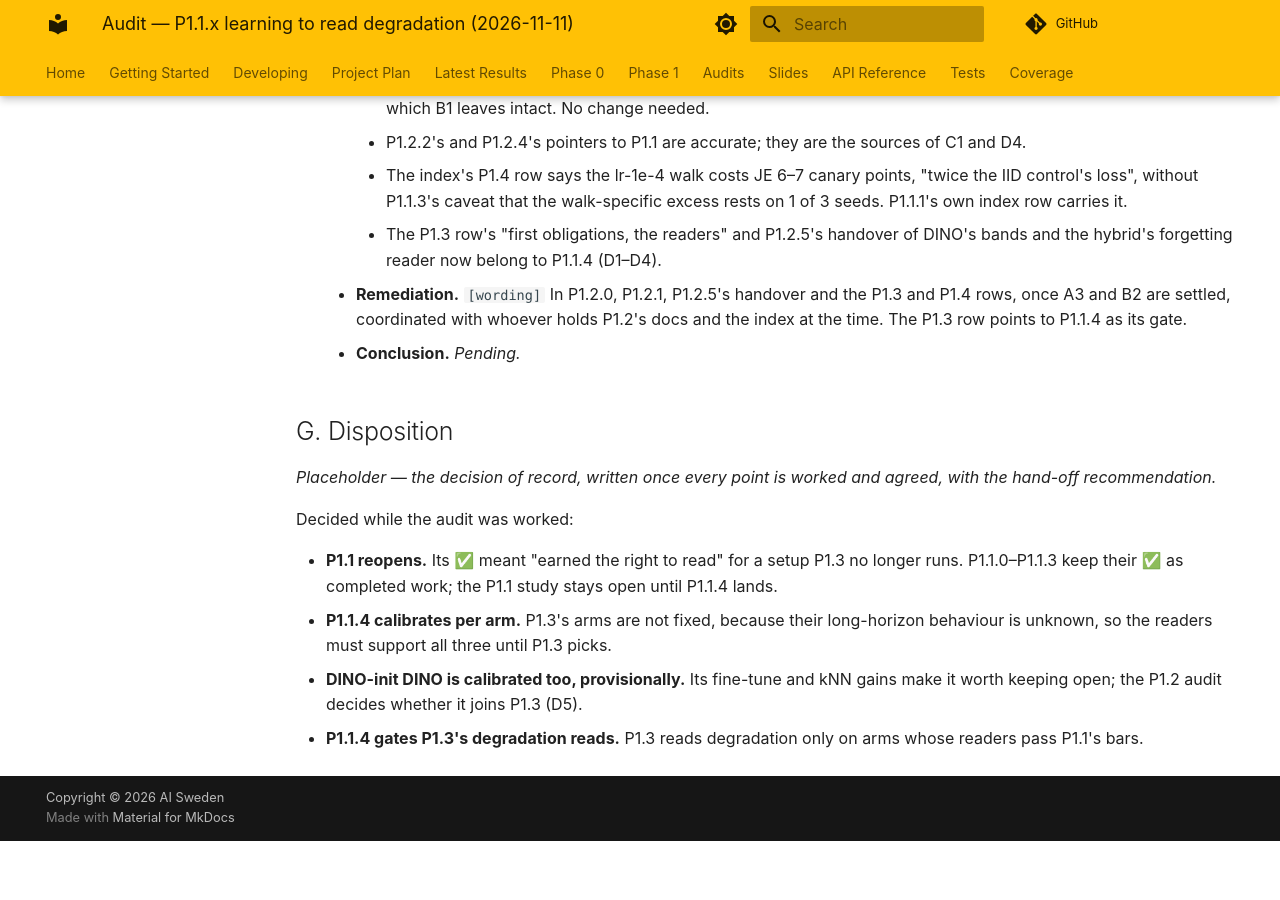
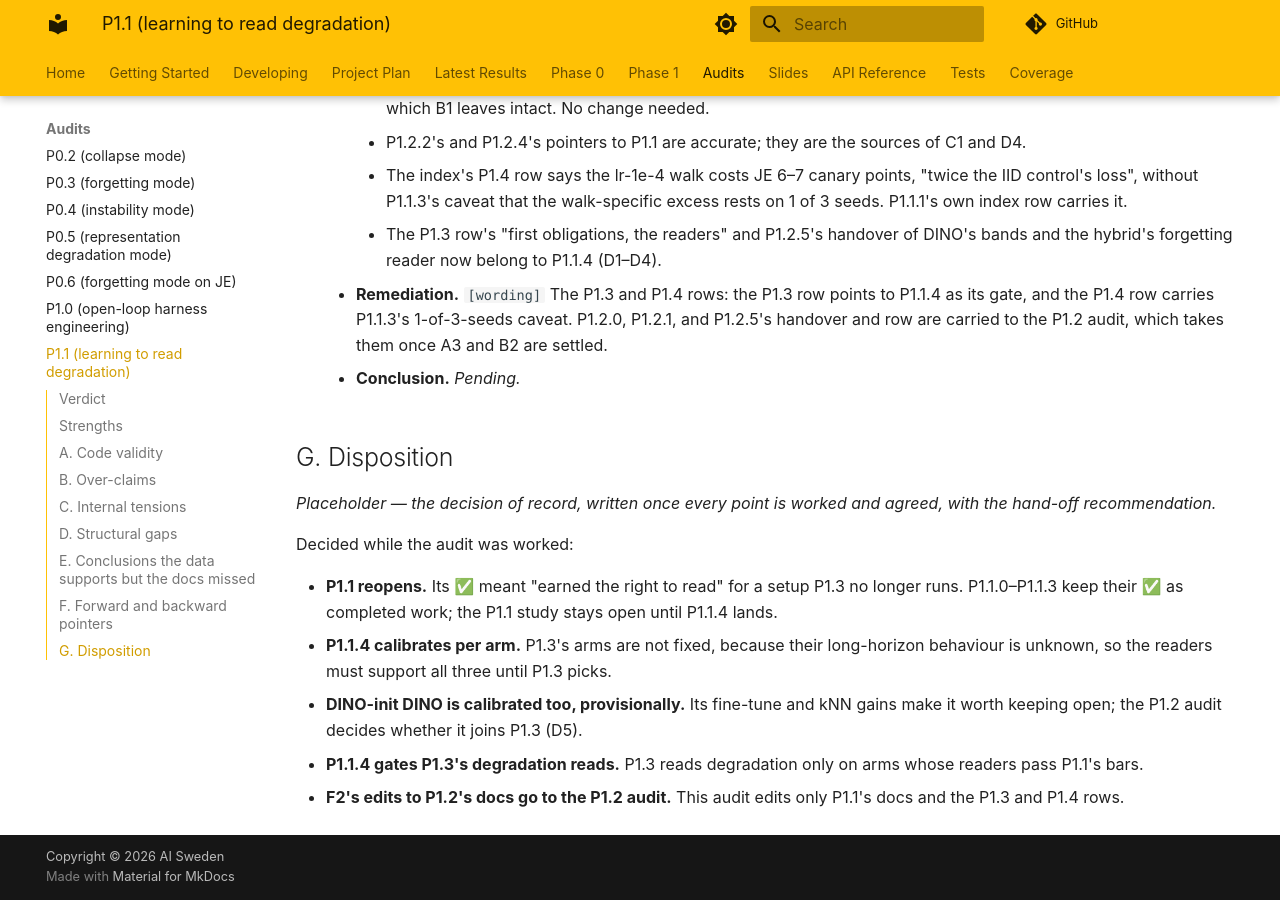
Before and after one commit to aidotse/cafl4ds, an MkDocs documentation site: the page built from docs/experiments/audits/P1.1.md, in a window 1280 px wide and 900 px high, scrolled down 11459 px. Built offline with MkDocs 1.6.1 and Material for MkDocs 9.7.7, drawn with Linux system fonts in a browser that asks for light colours; comment, search, counter and statistics services are not loaded; before the commit the page ends 12300 px from its top, so only the background shows below that.

Commit message:
docs: P1.1 audit and P1.1.4 in the site nav; F2's P1.2 edits go to the P1.2 audit
Co-Authored-By: Claude Opus 5.5 <noreply@anthropic.com>

```diff
--- a/docs/experiments/audits/P1.1.md
+++ b/docs/experiments/audits/P1.1.md
@@ -459,9 +459,9 @@ analyses that need hand-patched paths to re-run (A5). Nothing needs to be re-run
             P1.1.3's caveat that the walk-specific excess rests on 1 of 3 seeds. P1.1.1's own index row carries it.
         - The P1.3 row's "first obligations, the readers" and P1.2.5's handover of DINO's bands and the hybrid's forgetting
             reader now belong to P1.1.4 (D1–D4).
-    - **Remediation.** `[wording]` In P1.2.0, P1.2.1, P1.2.5's handover and the P1.3 and P1.4 rows, once A3 and B2 are
-        settled, coordinated with whoever holds P1.2's docs and the index at the time. The P1.3 row points to P1.1.4 as
-        its gate.
+    - **Remediation.** `[wording]` The P1.3 and P1.4 rows: the P1.3 row points to P1.1.4 as its gate, and the P1.4 row
+        carries P1.1.3's 1-of-3-seeds caveat. P1.2.0, P1.2.1, and P1.2.5's handover and row are carried to the P1.2 audit,
+        which takes them once A3 and B2 are settled.
     - **Conclusion.** *Pending.*
 
 ## G. Disposition
@@ -477,3 +477,4 @@ Decided while the audit was worked:
 - **DINO-init DINO is calibrated too, provisionally.** Its fine-tune and kNN gains make it worth keeping open; the P1.2
     audit decides whether it joins P1.3 (D5).
 - **P1.1.4 gates P1.3's degradation reads.** P1.3 reads degradation only on arms whose readers pass P1.1's bars.
+- **F2's edits to P1.2's docs go to the P1.2 audit.** This audit edits only P1.1's docs and the P1.3 and P1.4 rows.
--- a/mkdocs.yaml
+++ b/mkdocs.yaml
@@ -74,6 +74,7 @@ nav:
       - P1.1.1: experiments/latest-results/P1.1.1.md
       - P1.1.2: experiments/latest-results/P1.1.2.md
       - P1.1.3: experiments/latest-results/P1.1.3.md
+      - P1.1.4: experiments/latest-results/P1.1.4.md
       - P1.2: experiments/latest-results/P1.2.md
       - P1.2.0: experiments/latest-results/P1.2.0.md
       - P1.2.1: experiments/latest-results/P1.2.1.md
@@ -119,6 +120,7 @@ nav:
       - P1.1.1 Reading degradation (reading protocol - degradation vs. benign reorganization): experiments/phase1/P1.1.1.md
       - P1.1.2 Reading degradation (candidate label-free lenses - layer-wise CKA + intrinsic dimension): experiments/phase1/P1.1.2.md
       - P1.1.3 Reading degradation (CKA drift deep dive - information loss vs benign adaptation): experiments/phase1/P1.1.3.md
+      - P1.1.4 Reading degradation (the reading foundation for P1.3's setup): experiments/phase1/P1.1.4.md
       - P1.2.0 Adapt vs frozen (the readout ladder and the frozen floor): experiments/phase1/P1.2.0.md
       - P1.2.1 Adapt vs frozen (the gate read - online adaptation over one long pass): experiments/phase1/P1.2.1.md
       - P1.2.2 Adapt vs frozen (why adapting MAE loses - a recipe diagnosis): experiments/phase1/P1.2.2.md
@@ -132,6 +134,7 @@ nav:
       - P0.5 (representation degradation mode): experiments/audits/P0.5.md
       - P0.6 (forgetting mode on JE): experiments/audits/P0.6.md
       - P1.0 (open-loop harness engineering): experiments/audits/P1.0.md
+      - P1.1 (learning to read degradation): experiments/audits/P1.1.md
 
   - Slides:
       - P1.1 / P1.2 update: https://aidotse.github.io/cafl4ds/slides/p1-findings/
```
